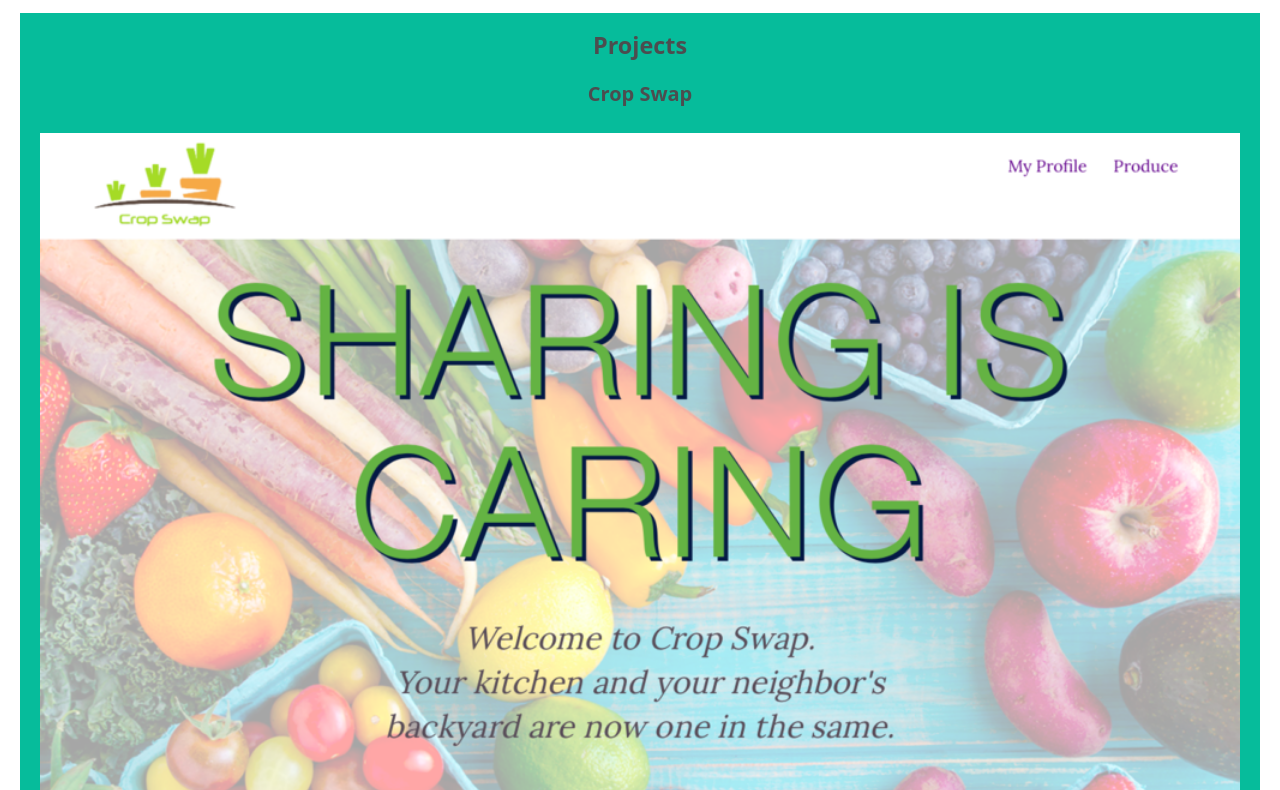
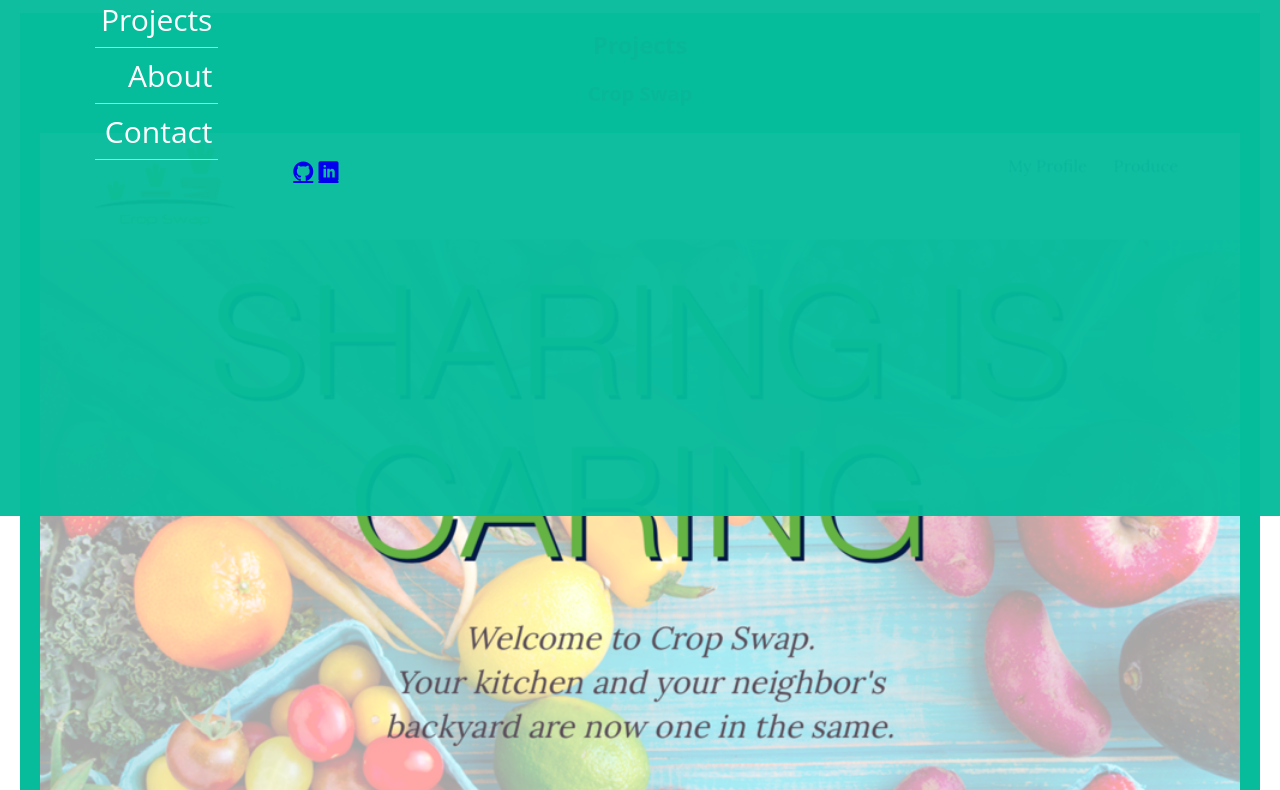
Before and after one commit to tanyagriego/Portfolio, a plain HTML site: page index.html in a window 1280 px wide. Shown: the part 192-982 px from the top of the page. Drawn offline with nearby package versions, Linux system fonts and the light colour scheme; files whose address does not match are found by name.

Commit message:
Added modal overlay in CSS

```diff
--- a/index.html
+++ b/index.html
@@ -21,12 +21,16 @@
   <header>
     <nav class="main-nav">
       <div class="icon icon-menu"></div>
+      <div class="modal-overlay"></div>
         <ul>
           <li class="tab" data-content="home"><a href="#">Home</a></li>
           <li class="tab" data-content="projects"><a href="#"></a>Projects</li>
           <li class="tab" data-content="about"><a href="#"></a>About</li>
           <li class="tab" data-content="contact"><a href="#"></a>Contact</li>
+          <a href="https://github.com/tanyagriego/" target="_blank" class="icon-github"></a>
+          <a href="https://www.linkedin.com/in/tanyagriego/" target="_blank" class="icon-linkedin"></a>
         </ul>
+      <div class="modal-overlay"
     </nav>
   </header>
   <section class="tab-content" id="home">
--- a/styles/module.css
+++ b/styles/module.css
@@ -9,9 +9,10 @@
   position: fixed;
   width: 100%;
 }
+
 .main-nav ul {
-  background-color: white;
-  color:#06BC9B;
+  background-color: transparent;
+  color: white;
   display: none;
   list-style: none;
   float: right;
@@ -19,6 +20,8 @@
   padding: 0;
   margin: 0;
   width: -90px;
+  position: absolute;
+  z-index: 2;
 }
 
 .main-nav:hover ul {
@@ -31,6 +34,7 @@
   margin-right: 4em;
   padding: .5em .2em;
   border-bottom: 1px solid #ccc;
+  z-index: 2;
 }
 
 .project-template {
@@ -45,3 +49,27 @@
 .icon {
   margin: 100px;
 }
+
+/*.modal {
+  background-color: #33C8AD;
+  color: white;
+  left: 50%;
+  position: absolute;
+  top: 40px;
+  transform: translate(left -50%);
+  left: 50%;
+  width: 500px;
+}*/
+
+.modal-overlay {
+  background-color: #06BC9B;
+  bottom: 0;
+  height: 100vh;
+  left: 100;
+  opacity: 0.8;
+  position: absolute;
+  right: 0;
+  top: 0;
+  width: 1000%;
+  z-index: 1;
+}
```
Lines whose indentation alone changed are shown as unchanged.
